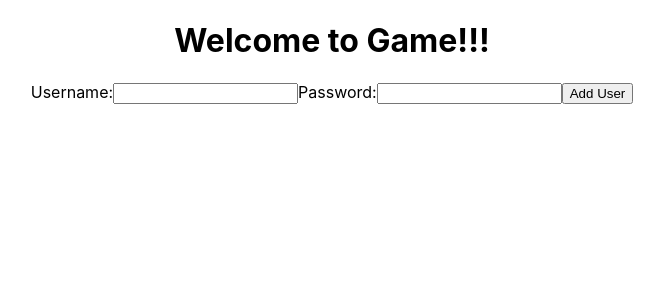
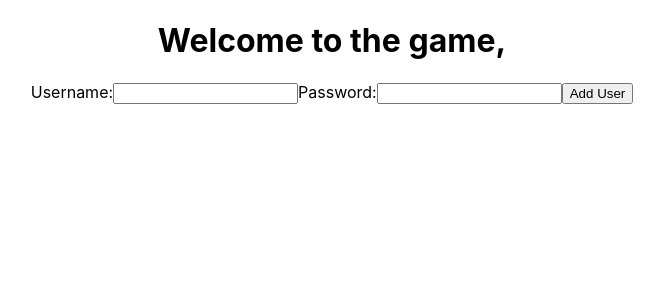
Before and after one commit to rupeshpanwar/react-chatgpt-game, a React (Create React App) app in the folder my-app/: page / in a window 1280 px wide. Shown: the top 300 px of the page, without its empty margins (308-972 px from the left). Built offline with nearby package versions, Linux system fonts and the light colour scheme.

Commit message:
step8-add new page for welcome user route

```diff
--- a/my-app/src/App.js
+++ b/my-app/src/App.js
@@ -1,8 +1,9 @@
 import './App.css';
 import React, { useState } from "react";
 import axios from 'axios';
+import Welcome from './Welcome'
 
-const App = () => {
+const App = (props) => {
   const [username, setUsername] = useState("");
   const [password, setPassword] = useState("");
 
@@ -31,7 +32,7 @@ const App = () => {
   return (
 
     <div className="App">
-      <h1>Welcome to Game!!!</h1>
+      <Welcome {...props} username={username} />
     <form onSubmit={handleSubmit}>
       <label htmlFor="username">Username:</label>
       <input
--- /dev/null
+++ b/my-app/src/Welcome.jsx
@@ -0,0 +1,10 @@
+import React from "react";
+import './App.css'
+
+export default function WelcomePage(props) {
+    return (
+      <>
+        <h1>Welcome to the game, {props.username}</h1>
+      </>
+    );
+  };
```
